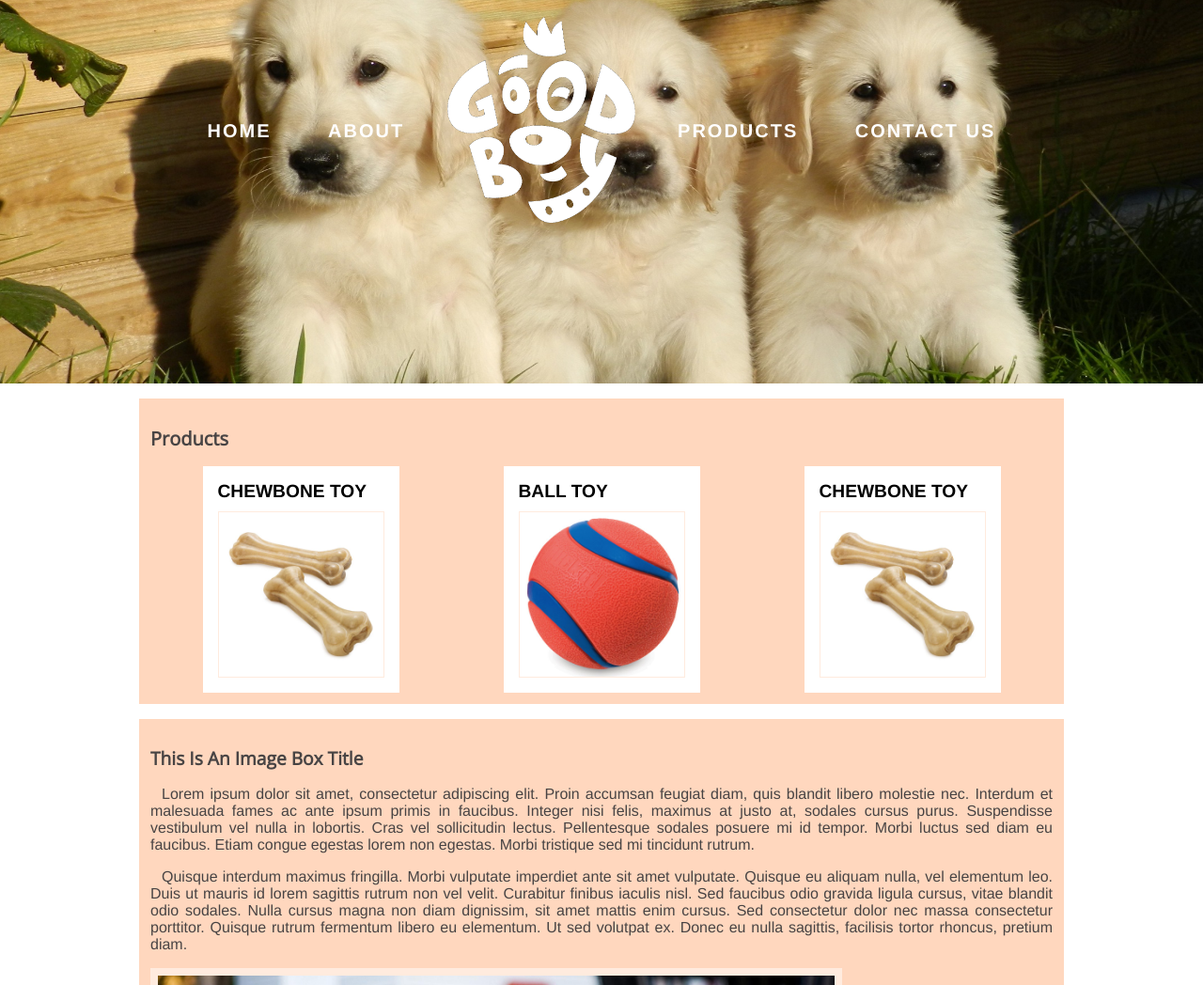
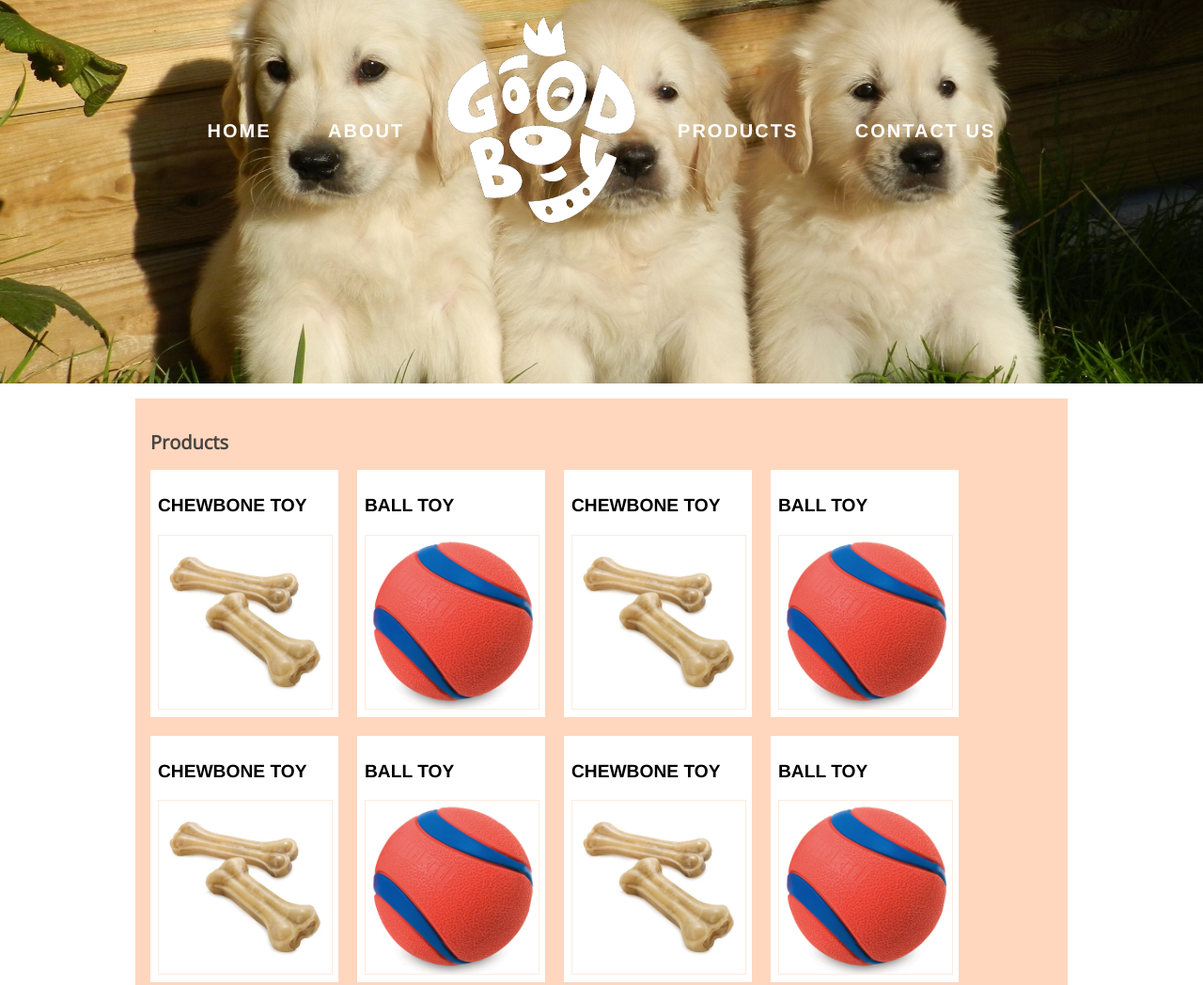
Before and after one commit to Adelaice7/frontendTests1, a plain HTML site: page app/index.html in a window 1280 px wide. Shown: the top 1048 px of the page at 94% size. Drawn offline with nearby package versions, Linux system fonts and the light colour scheme.

Commit message:
fixing products list with grid

```diff
--- a/app/index.html
+++ b/app/index.html
@@ -3,11 +3,11 @@
 <head>
     <meta charset="UTF-8">
     <meta name="viewport" content="width=device-width, initial-scale=1.0">
-    <title>Basic Test #1</title>
     <link rel="preconnect" href="https://fonts.gstatic.com">
     <link href="https://fonts.googleapis.com/css2?family=Open+Sans:wght@300&display=swap" rel="stylesheet">
     <link href="https://fonts.googleapis.com/css2?family=Roboto:wght@300&display=swap" rel="stylesheet">
     <link href="static/style.css" rel="stylesheet"/>
+    <title>Basic Test #1</title>
 </head>
 <body>
 <header>
@@ -27,22 +27,36 @@
     <h2>Products</h2>
     <div class="products-list">
         <div class="product">
-            <figure>
-                <figcaption class="product-name">Chewbone Toy</figcaption>
-                <img src="static/img/prods/chewbone_toy.jpg" alt="Chewbone toy for dogs"/>
-            </figure>
+            <h3 class="product-name">Chewbone Toy</h3>
+            <img src="static/img/prods/chewbone_toy.jpg" alt="Chewbone toy for dogs"/>
         </div>
         <div class="product">
-            <figure>
-                <figcaption class="product-name">Ball Toy</figcaption>
-                <img src="static/img/prods/ball-toy.jpg" alt="Ball toy for dogs"/>
-            </figure>
+            <h3 class="product-name">Ball Toy</h3>
+            <img src="static/img/prods/ball-toy.jpg" alt="Ball toy for dogs"/>
         </div>
         <div class="product">
-            <figure>
-                <figcaption class="product-name">Chewbone Toy</figcaption>
-                <img src="static/img/prods/chewbone_toy.jpg" alt="Chewbone toy for dogs"/>
-            </figure>
+            <h3 class="product-name">Chewbone Toy</h3>
+            <img src="static/img/prods/chewbone_toy.jpg" alt="Chewbone toy for dogs"/>
+        </div>
+        <div class="product">
+            <h3 class="product-name">Ball Toy</h3>
+            <img src="static/img/prods/ball-toy.jpg" alt="Ball toy for dogs"/>
+        </div>
+        <div class="product">
+            <h3 class="product-name">Chewbone Toy</h3>
+            <img src="static/img/prods/chewbone_toy.jpg" alt="Chewbone toy for dogs"/>
+        </div>
+        <div class="product">
+            <h3 class="product-name">Ball Toy</h3>
+            <img src="static/img/prods/ball-toy.jpg" alt="Ball toy for dogs"/>
+        </div>
+        <div class="product">
+            <h3 class="product-name">Chewbone Toy</h3>
+            <img src="static/img/prods/chewbone_toy.jpg" alt="Chewbone toy for dogs"/>
+        </div>
+        <div class="product">
+            <h3 class="product-name">Ball Toy</h3>
+            <img src="static/img/prods/ball-toy.jpg" alt="Ball toy for dogs"/>
         </div>
     </div>
 </section>
@@ -71,5 +85,6 @@
 <footer>
     123 Main Street Springfield, IL | 555-555
 </footer>
+<script src="static/app.js" type="application/javascript"><!-- empty --></script>
 </body>
 </html>
--- /dev/null
+++ b/app/static/grid.css
@@ -0,0 +1,42 @@
+* {
+    margin: 0;
+    padding: 0;
+    box-sizing: border-box;
+}
+
+h1 {
+    font-size: 3em;
+    font-weight: bold;
+}
+
+.box1 {
+    background-color: red;
+}
+
+.box2 {
+    background-color: deepskyblue;
+}
+
+.box3 {
+    background-color: greenyellow;
+}
+
+main {
+    height: 100vh;
+    display: grid;
+    grid-template-columns: 1fr 1fr;
+    grid-template-rows: 1fr 1fr;
+    grid-template-areas: "box1 box2" "box3 box3";
+}
+
+.box1 {
+    grid-area: box1;
+}
+
+.box2 {
+    grid-area: box2;
+}
+
+.box3 {
+    grid-area: box3;
+}
--- a/app/static/style.css
+++ b/app/static/style.css
@@ -118,45 +118,43 @@ section.feature-box {
     color: #484444;
     margin: 1em auto;
     width: 75%;
-    padding: 0.75em;
+    padding: 1em;
 }
 
 .feature-box.products-box {
-    display: flex;
-    flex-direction: column;
+    display: grid;
+    grid-template-rows: auto 1fr;
 }
 
 /* Products styling */
 
 .products-box .products-list {
-    display: flex;
-    flex-direction: row;
+    display: grid;
+    grid-template-columns: repeat(auto-fit, 200px);
+    grid-template-rows: 1fr;
+    grid-column-gap: 20px;
+    grid-row-gap: 20px;
 }
 
 .products-box .products-list .product {
     background: white;
     color: black;
-    margin: auto;
-    padding: 0;
-}
-
-.product figure {
-    padding: 0.5em;
-    margin: 0.5em;
-    display: flex;
-    flex-direction: column;
+    display: grid;
+    grid-template-rows: 0.5em auto 1fr 0.5em;
+    grid-template-areas: "." "product-name" "product-img" ".";
+    padding: 0 0.5em;
 }
 
 .products-list .product .product-name {
     font-weight: bold;
     font-size: 1.2rem;
-    margin-bottom: 0.5em;
     text-transform: uppercase;
+    grid-area: product-name;
 }
 
 .products-list .product img {
-    width: 175px;
-    margin: 0 auto;
+    grid-area: product-img;
+    width: 100%;
     border: 1px solid rgba(255, 215, 190, 0.5);
 }
 
@@ -164,14 +162,6 @@ section.feature-box {
     .products-list .product .product-name {
         font-size: 1rem;
     }
-
-    .products-list .product img {
-        width: 125px;
-    }
-}
-
-@media screen and (max-width: 668px){
-    /* fix products display with JS? */
 }
 
 /* Image box section styling */
@@ -189,7 +179,7 @@ section.feature-box {
 }
 
 .feature-box.img-box img {
-    width: 75%;
+    width: 600px;
     border: 0.5em solid rgba(255, 255, 255, 0.5);
     margin: 0 auto;
 }
```
Also changed, not shown: app/grid.html (added, +23 -0 lines).
